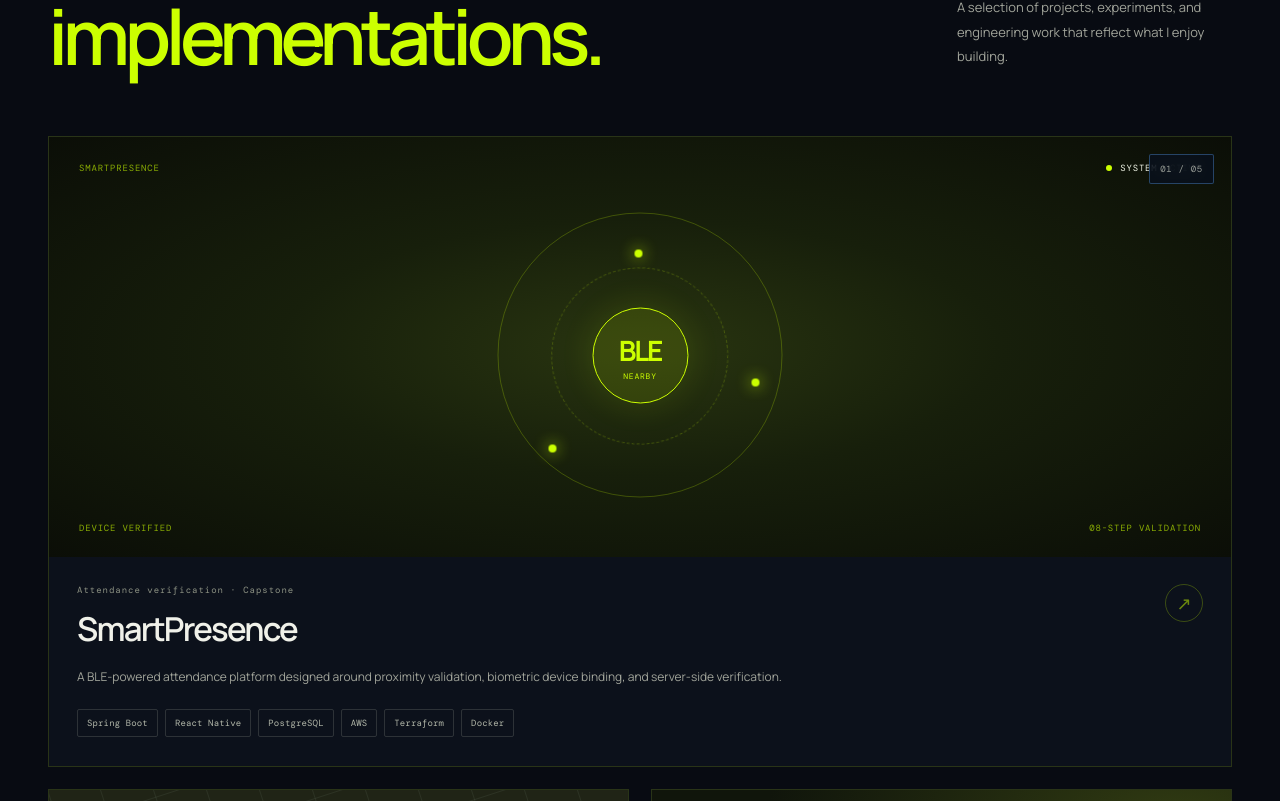
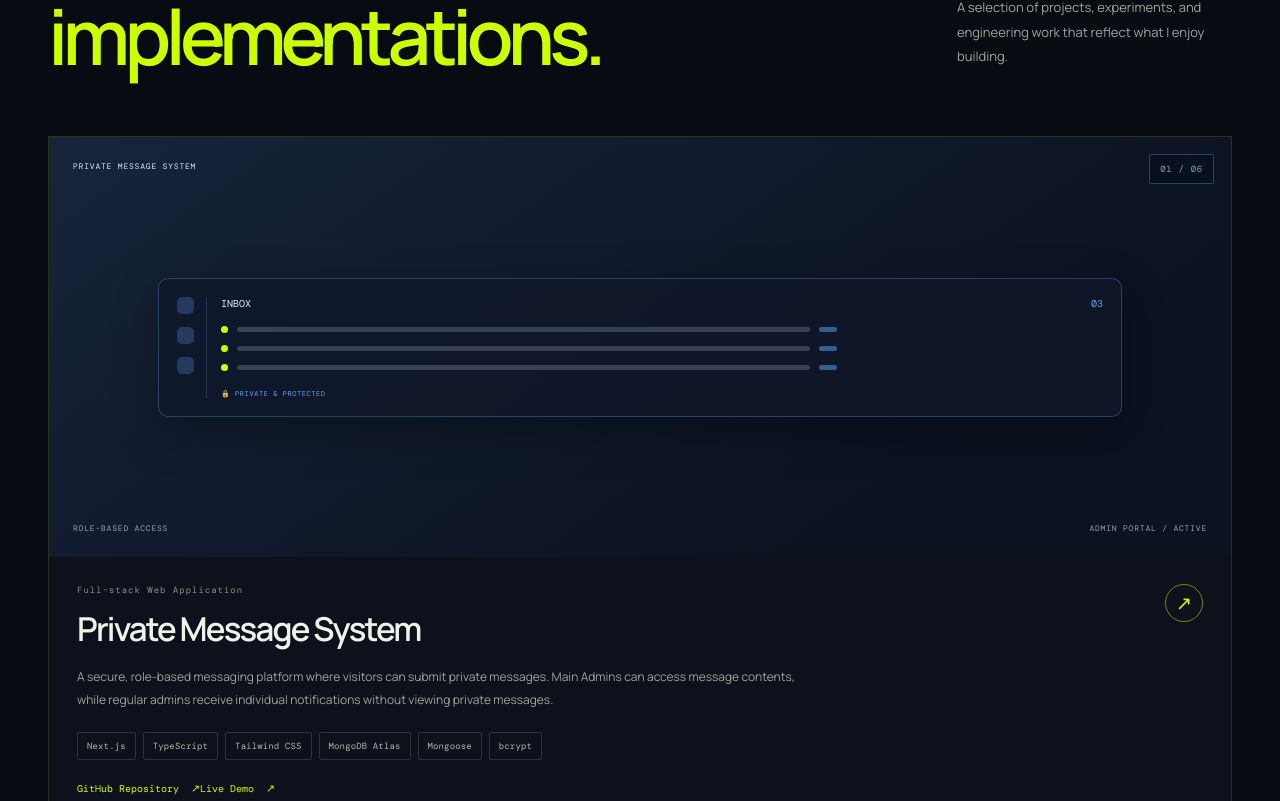
Before and after one commit to HMGChamidu/chamidu-portfolio, a Next.js app: page / in a window 1280 px wide. Shown: the part 1159-1960 px from the top of the page. Built offline with nearby package versions, Linux system fonts and the light colour scheme.

Commit message:
Add Private Message System project to portfolio

```diff
--- a/app/globals.css
+++ b/app/globals.css
@@ -274,7 +274,111 @@ a:hover .arrow { transform: translate(3px, -3px); }
 .visual-web { background: #d8d3c5; display: grid; place-items: center; }.web-window { width: 72%; height: 73%; background: #f2efe5; box-shadow: 0 25px 60px rgba(21,23,16,.25); padding: 12px; position: relative; }.web-window-top { display: flex; gap: 4px; padding-bottom: 8px; border-bottom: 1px solid #d8d5ca; }.web-window-top span { width: 5px; height: 5px; background: #929db0; border-radius: 50%; }.web-layout { display: flex; height: 74%; align-items: center; gap: 10px; padding: 12px 7px; }.web-copy { flex: 1; display: flex; flex-direction: column; gap: 7px; }.web-copy i { width: 22px; height: 4px; background: #7895bd; margin-bottom: 3px; }.web-copy b { display: block; width: 95%; height: 8px; background: #17253b; }.web-copy b:nth-of-type(2) { width: 70%; }.web-copy small { width: 57%; height: 4px; background: #aab6c8; margin-top: 7px; }.web-product { flex: .8; height: 100%; background: #647f9f; display: grid; place-items: center; }.web-product div { width: 42%; height: 63%; background: #d8d3c5; border: 5px solid rgba(54,62,45,.18); transform: rotate(7deg); }.web-foot { display: flex; gap: 5px; }.web-foot i { width: 20%; height: 4px; background: #aab6c8; }.web-caption { position: absolute; bottom: 18px; right: 20px; color: #4e5546; font: 8px var(--font-mono); letter-spacing: .08em; }
 
 .visual-solar { background: linear-gradient(160deg, #263f62, #151d33 65%); }.solar-sun { position: absolute; width: 80px; height: 80px; border-radius: 50%; background: var(--accent); top: 17%; right: 22%; box-shadow: 0 0 60px rgba(204,255,0,.19); }.solar-horizon { position: absolute; left: -10%; right: -10%; bottom: -30%; height: 68%; border-radius: 50%; background: #203755; border-top: 1px solid rgba(204,255,0,.35); }.solar-panel { position: absolute; bottom: 22%; width: 27%; height: 18%; transform: skewY(-13deg) rotate(-8deg); border: 1px solid rgba(204,255,0,.55); background: repeating-linear-gradient(90deg, transparent 0 18px, rgba(204,255,0,.22) 19px 20px),repeating-linear-gradient(0deg, #1b3152 0 13px, rgba(204,255,0,.2) 14px 15px); }.panel-left { left: 15%; }.panel-right { left: 46%; bottom: 16%; }.solar-data { position: absolute; top: 17%; left: 12%; display: flex; flex-direction: column; color: #c2d5f2; }.solar-data span, .solar-data small { font: 8px var(--font-mono); letter-spacing: .1em; }.solar-data strong { color: var(--accent); font-size: 36px; letter-spacing: -.08em; margin: 5px 0; }
+/* Private Message System Visual */
+.visual-message {
+  position: relative;
+  overflow: hidden;
+  background: linear-gradient(145deg, #17243a, #0b1220 75%);
+  display: flex;
+  flex-direction: column;
+  justify-content: space-between;
+  padding: 24px;
+  color: #dbeafe;
+}
 
+.message-topbar,
+.message-footer {
+  display: flex;
+  justify-content: space-between;
+  align-items: center;
+  font: 8px var(--font-mono);
+  letter-spacing: .1em;
+}
+
+.message-secure {
+  color: #60a5fa;
+}
+
+.message-interface {
+  display: flex;
+  gap: 14px;
+  width: 85%;
+  margin: auto;
+  padding: 18px;
+  border: 1px solid rgba(96, 165, 250, .3);
+  border-radius: 10px;
+  background: rgba(15, 23, 42, .8);
+  box-shadow: 0 15px 45px rgba(0, 0, 0, .3);
+}
+
+.message-sidebar {
+  display: flex;
+  flex-direction: column;
+  gap: 13px;
+  padding-right: 12px;
+  border-right: 1px solid rgba(148, 163, 184, .2);
+}
+
+.message-sidebar span {
+  width: 17px;
+  height: 17px;
+  border-radius: 5px;
+  background: rgba(96, 165, 250, .25);
+}
+
+.message-content {
+  flex: 1;
+}
+
+.message-heading {
+  display: flex;
+  justify-content: space-between;
+  margin-bottom: 16px;
+  font: 10px var(--font-mono);
+}
+
+.message-heading span {
+  color: #60a5fa;
+}
+
+.message-item {
+  display: flex;
+  align-items: center;
+  gap: 9px;
+  margin: 12px 0;
+}
+
+.message-item i {
+  width: 7px;
+  height: 7px;
+  border-radius: 50%;
+  background: var(--accent);
+}
+
+.message-item span {
+  width: 65%;
+  height: 5px;
+  border-radius: 5px;
+  background: rgba(148, 163, 184, .3);
+}
+
+.message-item b {
+  width: 18px;
+  height: 5px;
+  border-radius: 5px;
+  background: rgba(96, 165, 250, .5);
+}
+
+.message-lock {
+  margin-top: 18px;
+  color: #60a5fa;
+  font: 7px var(--font-mono);
+  letter-spacing: .08em;
+}
+
+.message-footer {
+  color: #94a3b8;
+}
 
 
 .about { border-top: 1px solid var(--line); }
--- a/app/page.tsx
+++ b/app/page.tsx
@@ -9,14 +9,34 @@ type Project = {
   category: string;
   description: string;
   technologies: string[];
-  visual: 'smart' | 'memo' | 'docker' | 'web' | 'solar';
-  href?: string;
-  linkLabel?: string;
+  visual: 'smart' | 'memo' | 'docker' | 'web' | 'solar' | 'message';
+href?: string;
+liveHref?: string;
+linkLabel?: string;
 };
 
 const projects: Project[] = [
+    {
+    number: '01',
+    name: 'Private Message System',
+    category: 'Full-stack Web Application',
+    description:
+      'A secure, role-based messaging platform where visitors can submit private messages. Main Admins can access message contents, while regular admins receive individual notifications without viewing private messages.',
+    technologies: [
+      'Next.js',
+      'TypeScript',
+      'Tailwind CSS',
+      'MongoDB Atlas',
+      'Mongoose',
+      'bcrypt',
+    ],
+    visual: 'message',
+    href: 'https://github.com/HMGChamidu/private-message-system',
+    liveHref: 'https://private-message-system-10847owgt-chamindusandeepa339-3399.vercel.app',
+    linkLabel: 'GitHub Repository',
+  },
   {
-    number: '01',
+    number: '02',
     name: 'SmartPresence',
     category: 'Attendance verification · Capstone',
     description:
@@ -25,7 +45,7 @@ const projects: Project[] = [
     visual: 'smart',
   },
   {
-    number: '02',
+    number: '03',
     name: 'MemoMap',
     category: 'iOS application',
     description:
@@ -34,7 +54,7 @@ const projects: Project[] = [
     visual: 'memo',
   },
   {
-    number: '03',
+    number: '04',
     name: 'Containerized Web App',
     category: 'DevOps practice project',
     description:
@@ -45,7 +65,7 @@ const projects: Project[] = [
     linkLabel: 'View repository',
   },
   {
-    number: '04',
+    number: '05',
     name: 'Wolf CS Sri Lanka',
     category: 'Responsive website',
     description:
@@ -56,7 +76,7 @@ const projects: Project[] = [
     linkLabel: 'View repository',
   },
   {
-    number: '05',
+    number: '06',
     name: 'Solar Generation API',
     category: 'REST API · Coursework',
     description:
@@ -127,6 +147,37 @@ function ProjectVisual({ type }: { type: Project['visual'] }) {
       </div>
     );
   }
+    if (type === 'message') {
+    return (
+      <div className="visual visual-message" aria-label="Private Message System illustration">
+        <div className="message-topbar">
+          <span>PRIVATE MESSAGE SYSTEM</span>
+          <span className="message-secure">● SECURE</span>
+        </div>
+
+        <div className="message-interface">
+          <div className="message-sidebar">
+            <span />
+            <span />
+            <span />
+          </div>
+
+          <div className="message-content">
+            <div className="message-heading">INBOX <span>03</span></div>
+            <div className="message-item"><i /> <span /><b /></div>
+            <div className="message-item"><i /> <span /><b /></div>
+            <div className="message-item"><i /> <span /><b /></div>
+            <div className="message-lock">🔒 PRIVATE & PROTECTED</div>
+          </div>
+        </div>
+
+        <div className="message-footer">
+          <span>ROLE-BASED ACCESS</span>
+          <span>ADMIN PORTAL / ACTIVE</span>
+        </div>
+      </div>
+    );
+  }
   return (
     <div className="visual visual-solar" aria-label="Abstract solar generation API illustration">
       <div className="solar-sun" /><div className="solar-horizon" />
@@ -162,12 +213,24 @@ function ProjectCard({ project, featured = false }: { project: Project; featured
       onPointerMove={handleProjectPointerMove}
       onPointerLeave={resetProjectPointer}
     >
-      <div className="project-visual-wrap"><ProjectVisual type={project.visual} /><span className="project-number">{project.number} / 05</span></div>
+      <div className="project-visual-wrap"><ProjectVisual type={project.visual} /><span className="project-number">{project.number} / 06</span></div>
       <div className="project-info">
         <div className="project-heading"><div><p className="eyebrow">{project.category}</p><h3>{project.name}</h3></div>{project.href ? <a className="round-link" href={project.href} target="_blank" rel="noreferrer" aria-label={`${project.linkLabel} for ${project.name}`}><ArrowUpRight /></a> : <span className="round-link round-link-muted" aria-hidden="true">↗</span>}</div>
         <p className="project-description">{project.description}</p>
         <div className="tag-list">{project.technologies.map((tech) => <span className="tag" key={tech}>{tech}</span>)}</div>
-        {project.href && <a className="text-link" href={project.href} target="_blank" rel="noreferrer">{project.linkLabel} <ArrowUpRight /></a>}
+       <div className="project-links">
+  {project.href && (
+    <a className="text-link" href={project.href} target="_blank" rel="noreferrer">
+      GitHub Repository <ArrowUpRight />
+    </a>
+  )}
+
+  {project.liveHref && (
+    <a className="text-link" href={project.liveHref} target="_blank" rel="noreferrer">
+      Live Demo <ArrowUpRight />
+    </a>
+  )}
+</div>
       </div>
     </article>
   );
```
